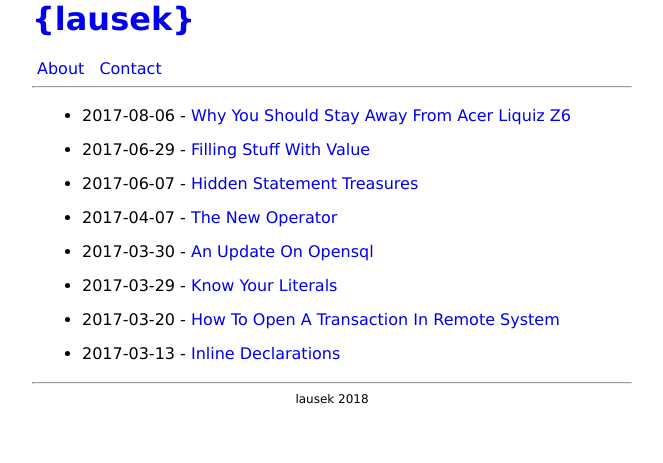
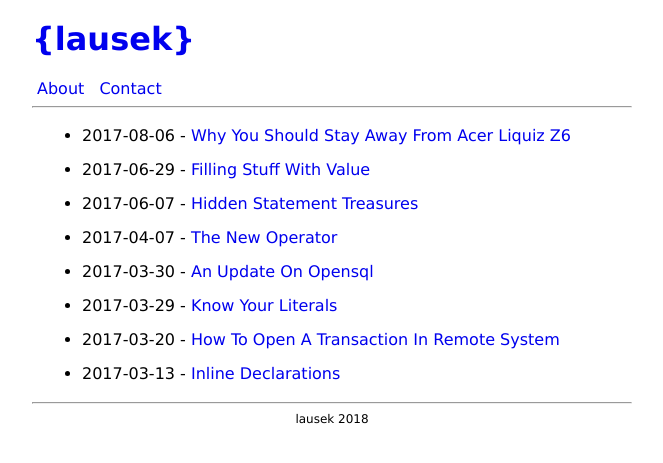
Before and after one commit to lausek/lausek.github.io, a Jekyll site: the page built from index.md, in a window 1280 px wide. Shown: the top 463 px of the page, without its empty margins (308-971 px from the left). Built offline with Jekyll 4.4.1, drawn with Linux system fonts in a browser that asks for light colours.

Commit message:
margin for header

```diff
--- a/css/minimal.scss
+++ b/css/minimal.scss
@@ -19,6 +19,10 @@ li {
 
 a {
     text-decoration: none;
+}
+
+header {
+    margin-top: 20px;
 }
 
 nav a {
```
